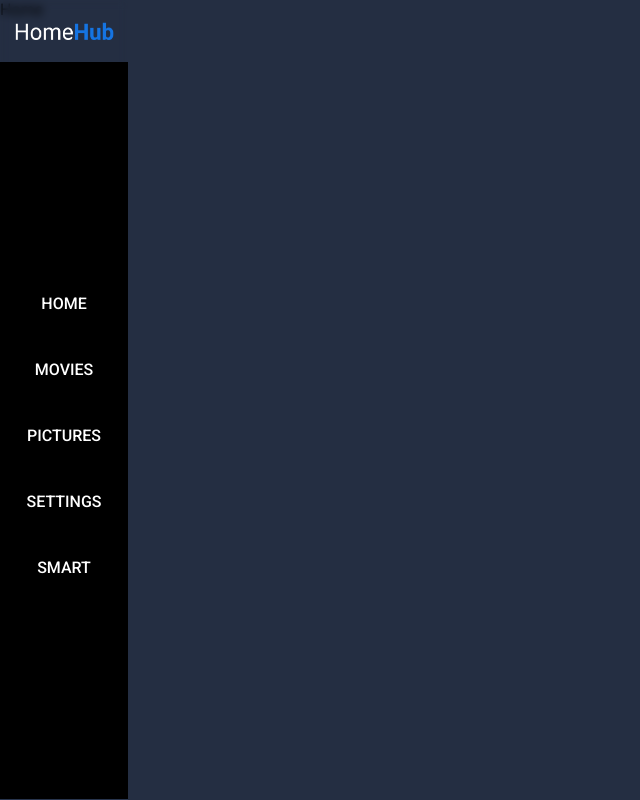
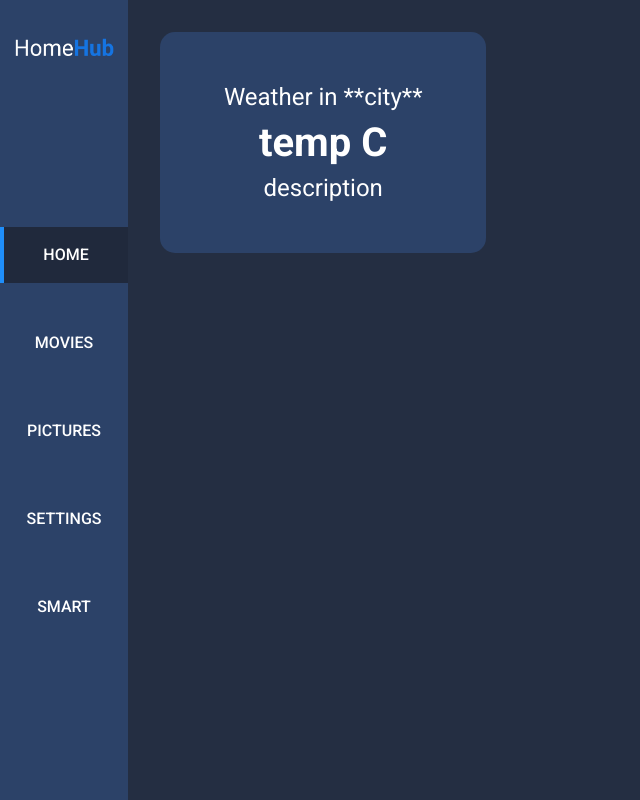
Before and after one commit to ASandu-dev/HomeHub_ReactJs, a React (Create React App) app in the folder frontend_react/: page / in a window 1280 px wide. Shown: the whole page, without its empty margins (0-640 px from the left). Built offline with nearby package versions, Linux system fonts and the light colour scheme; no server answers.

Commit message:
weather card v1

```diff
--- a/frontend_react/src/App.js
+++ b/frontend_react/src/App.js
@@ -9,8 +9,9 @@ import "./App.scss";
 const App = () => {
   return (
     <div className="app">
-      <Navbar />
+      <div className="nav"><Navbar /></div>
 
+         <div className="containers">
         <Routes>
           <Route exact path="/" element={<Home />} />
 
@@ -22,7 +23,7 @@ const App = () => {
 
           <Route path="/smart" element={<Smart />} />
         </Routes>
-
+      </div>
     </div>
   );
 };
--- a/frontend_react/src/App.scss
+++ b/frontend_react/src/App.scss
@@ -38,6 +38,15 @@ p {
     font-family: var(--font-base);
     height: 100vh;
     width: 100%;
+    display: flex;
+    flex-direction: row;
+    .nav{
+      width: 10%;
+
+    }
+    .containers{
+      width: 90%;
+    }
   }
 
   .app__whitebg {
@@ -222,4 +231,6 @@ p {
     .copyright {
       padding: 2rem;
     }
+
+
   }
--- a/frontend_react/src/components/Navbar/Navbar.jsx
+++ b/frontend_react/src/components/Navbar/Navbar.jsx
@@ -9,8 +9,8 @@ import { NavLink } from 'react-router-dom';
 const Navbar = () => {
   const [toggle, setToggle] = useState(false);
 
-  let activeClassName = 'app__navbar-links active';
-  let linkClassName = 'app__navbar-links';
+  let activeClassName = 'app__flex p-text active-link';
+  let linkClassName = 'app__flex p-text';
 
   return (
     <nav className="app__navbar ">
@@ -22,35 +22,35 @@ const Navbar = () => {
       <ul className="app__navbar-links">
 
           <li className="app__flex p-text">
-            <div />
+
             <NavLink
               to={"/"}
               className={({ isActive }) =>
               isActive ? activeClassName : linkClassName}>Home</NavLink>
           </li>
           <li className="app__flex p-text">
-            <div />
+
             <NavLink
               to={"/Movies"}
               className={({ isActive }) =>
               isActive ? activeClassName : linkClassName}>Movies</NavLink>
           </li>
           <li className="app__flex p-text">
-            <div />
+
             <NavLink
               to={"/Pictures"}
               className={({ isActive }) =>
               isActive ? activeClassName : linkClassName}>Pictures</NavLink>
           </li>
           <li className="app__flex p-text">
-            <div />
+
             <NavLink
               to={"/Settings"}
               className={({ isActive }) =>
               isActive ? activeClassName : linkClassName}>Settings</NavLink>
           </li>
           <li className="app__flex p-text">
-            <div />
+
             <NavLink
               to={"/Smart"}
               className={({ isActive }) =>
@@ -63,45 +63,46 @@ const Navbar = () => {
         <HiMenuAlt4 onClick={() => setToggle(true)} />
         {toggle && (
           <motion.div
-            whileInView={{ x: [300, 0] }}
+
+            whileInView={{ x: [-300, -100] }}
             transition={{ duration: 0.85, ease: "easeOut" }}
           >
             <HiX onClick={() => setToggle(false)} />
             <ul className="app__navbar-links">
 
           <li className="app__flex p-text">
-            <div />
+
             <NavLink
-              to={'/'}
-              style={({ isActive }) =>
+              to={"/"}
+              className={({ isActive }) =>
               isActive ? activeClassName : linkClassName}>Home</NavLink>
           </li>
           <li className="app__flex p-text">
-            <div />
+
             <NavLink
-              to={'/Movies'}
-              style={({ isActive }) =>
+              to={"/Movies"}
+              className={({ isActive }) =>
               isActive ? activeClassName : linkClassName}>Movies</NavLink>
           </li>
           <li className="app__flex p-text">
-            <div />
+
             <NavLink
-              to={'/Pictures'}
-              style={({ isActive }) =>
+              to={"/Pictures"}
+              className={({ isActive }) =>
               isActive ? activeClassName : linkClassName}>Pictures</NavLink>
           </li>
           <li className="app__flex p-text">
-            <div />
+
             <NavLink
-              to={'/Settings'}
-              style={({ isActive }) =>
+              to={"/Settings"}
+              className={({ isActive }) =>
               isActive ? activeClassName : linkClassName}>Settings</NavLink>
           </li>
           <li className="app__flex p-text">
-            <div />
+
             <NavLink
-              to={'/Smart'}
-              style={({ isActive }) =>
+              to={"/Smart"}
+              className={({ isActive }) =>
               isActive ? activeClassName : linkClassName}>Smart</NavLink>
           </li>
 
--- a/frontend_react/src/components/Navbar/Navbar.scss
+++ b/frontend_react/src/components/Navbar/Navbar.scss
@@ -7,19 +7,20 @@
   align-items: center;
   flex-direction: column;
 
-  background: rgba(var(--hilightBG), 0.25);
-  backdrop-filter: blur(4px);
-  -webkit-backdrop-filter: blur(4px);
-  border-bottom: 1px solid rgba(#3f5986, 0.18);
+  background-color: var(--hilightBG);
   position: fixed;
   z-index: 2;
+
+
 }
 
 .app__navbar-logo {
   display: flex;
-  justify-content: flex-start;
+  justify-content: center;
   align-items: center;
-  padding: 1rem 2rem;
+  width: 10%;
+  padding-top: 2rem;
+  background-color: var(--hilightBG);
 
   img {
     width: 100px;
@@ -30,16 +31,23 @@
       height: 40px;
     }
   }
+  @media screen and (max-width: 900px) {
+    display: none;
+
+}
+  @media screen and (max-width: 1000px) {
+    display: none;
+
+}
 }
 
 .app__navbar-links{
     flex: 2;
     display: flex;
     justify-content: center;
-    align-items: center;
+    align-items: flex-start;
     flex-direction: column;
     width: 100%;
-    background-color: #000;
 
     li{
         margin: 1rem 0;
@@ -47,18 +55,9 @@
         flex-direction: column;
         width: 100%;
         align-content: center;
-        &:active{
-            border-left: aqua 2px solid;
-        }
 
-        div{
-            width: 5px;
-            height: 5px;
-            background: transparent;
-            border-radius: 50%;
 
-            margin-bottom: 5px;
-        }
+
         a{
             color: var(--text);
             text-decoration: none;
@@ -66,8 +65,11 @@
             text-transform: uppercase;
             font-weight: 500;
             font-size: 1rem;
+            width: 100%;
+            padding: 1rem 0;
 
             transition: all 0.3s ease-in-out;
+
 
             &:hover{
                 color: var(--highLightText);
@@ -86,11 +88,22 @@
     }
 }
 
+.active-link{
+    border-left: var(--highLightText) 4px solid;
+
+    background-color: var(--selectedBG);
+}
+
+
+
 .app__navbar-menu{
-    width: 35px;
-    height: 35px;
+    width: 25px;
+    height: 25px;
     border-radius: 50%;
     position: relative;
+    margin: 0 0.5rem;
+
+    top: 2rem;
 
     display: flex;
     justify-content: center;
@@ -98,8 +111,8 @@
     background: var(--highLightText);
 
     svg{
-        width: 70%;
-        height: 70%;
+        width: 50%;
+        height: 50%;
         color: var(--text );
 
     }
@@ -148,6 +161,10 @@
         }
 
     }
+    @media screen and (max-width: 900px) {
+
+
+    }
     @media screen and (min-width: 900px) {
         display: none;
 
--- a/frontend_react/src/components/Weather/Weather.jsx
+++ b/frontend_react/src/components/Weather/Weather.jsx
@@ -1,13 +1,22 @@
 import React from "react";
+
+import { useEffect, useState } from "react";
+
 
 import "./Weather.scss";
 
 const Weather = () => {
-  return <div class="app__Weather app__flex">
+  return <div className="app__Weather app__flex">
       <p>Weather in **city**</p>
       <h1>temp C</h1>
       <p>description</p>
   </div>;
 };
 
+
+const API = process.env.REACT_APP_OPENWEATHER_API
+const URL = 'https://api.openweathermap.org/data/2.5/weather?q={city name}&appid={{API}}'
+
+
+
 export default Weather;
--- a/frontend_react/src/components/Weather/Weather.scss
+++ b/frontend_react/src/components/Weather/Weather.scss
@@ -0,0 +1,32 @@
+.app__Weather{
+    background-color: var(--hilightBG) ;
+    width: 30%;
+    height: 30%;
+    border-radius: 15px;
+    display: flex;
+    flex-direction: column;
+
+
+    p{
+        font-size: 1.5em;
+        padding: 0.5rem 0;
+
+        @media screen and (max-width: 900px) {
+            font-size: 1em;
+            text-align: center;
+
+        }
+    }
+    h1{
+        font-size: 2.5em;
+
+
+        @media screen and (max-width: 900px) {
+            font-size: 1em;
+
+        }
+    }
+
+
+
+}
--- a/frontend_react/src/container/Home/Home.jsx
+++ b/frontend_react/src/container/Home/Home.jsx
@@ -1,10 +1,11 @@
 import React from 'react';
+import { Weather } from '../../components';
 
 
 import './Home.scss';
 const Home = () => {
   return (
-    <div>Home</div>
+    <div className='app__Home'><Weather/></div>
   )
 }
 
--- a/frontend_react/src/container/Home/Home.scss
+++ b/frontend_react/src/container/Home/Home.scss
@@ -0,0 +1,9 @@
+.app__Home{
+
+    height: 100vh;
+    display: flex;
+    padding: 2rem;
+    flex-wrap: wrap;
+    align-items: flex-start;
+    justify-content: flex-start;
+}
--- a/frontend_react/src/container/Movies/Movies.jsx
+++ b/frontend_react/src/container/Movies/Movies.jsx
@@ -4,7 +4,7 @@ import React from 'react';
 import './Movies.scss';
 const Movies = () => {
   return (
-    <div>Movies</div>
+    <div className='app__movies'>Movies</div>
   )
 }
 
--- a/frontend_react/src/container/Movies/Movies.scss
+++ b/frontend_react/src/container/Movies/Movies.scss
@@ -0,0 +1,4 @@
+.app__movies{
+    background-color: rgb(255, 238, 0);
+    height: 100vh;
+}
```
Also changed, not shown: frontend_react/src/client.js (added, +15 -0 lines), frontend_react/src/index.css (line endings or trailing spaces), 2 other files (tests, documents, lock files or other folders).
